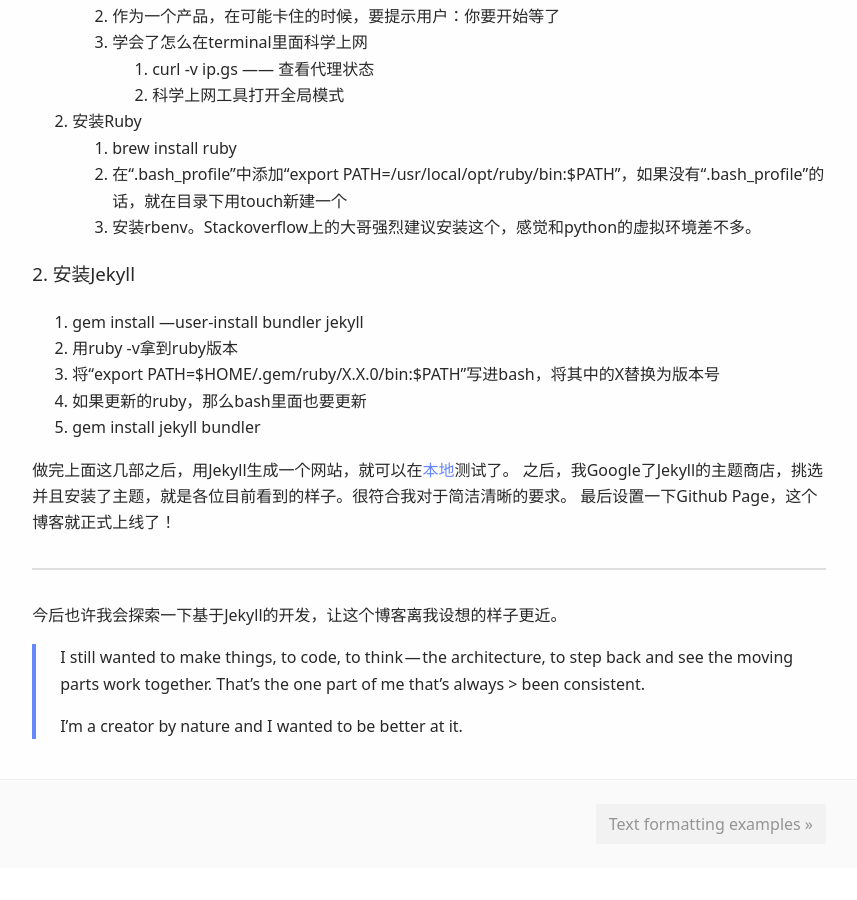
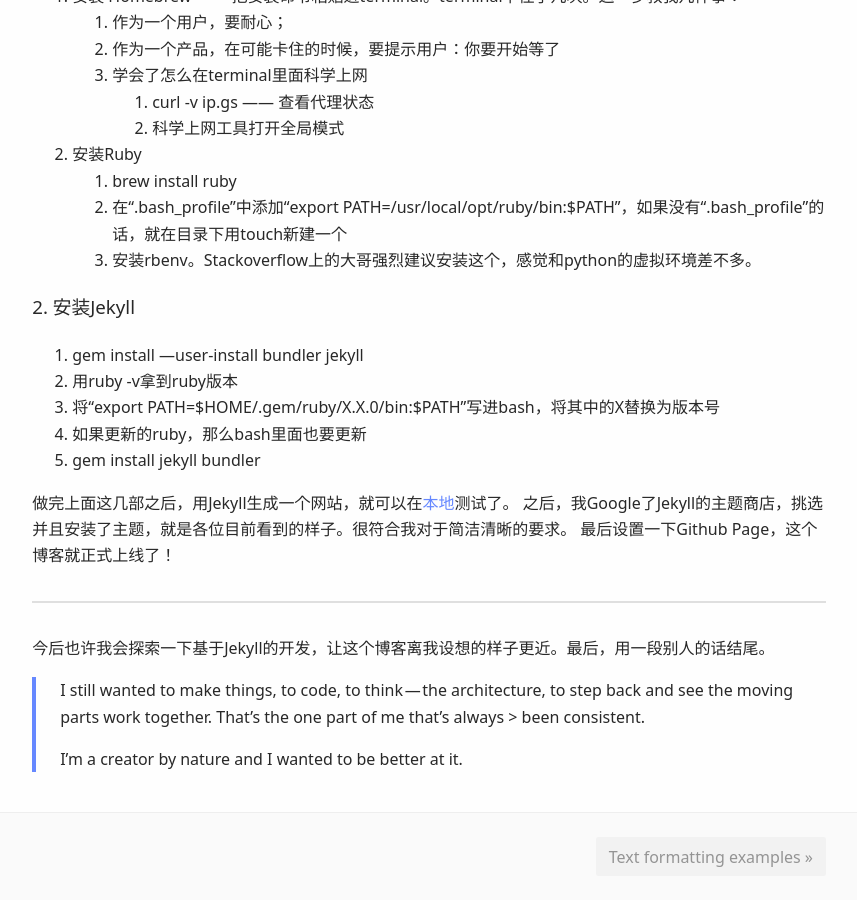
Before and after one commit to lich0611/lich0611.github.io, a Jekyll site: the page built from _posts/2019-07-03-01-0001.markdown, in a window 1280 px wide and 900 px high, scrolled down 1272 px. Shown: the whole window, without its empty margins (211-1068 px from the left). Built offline with Jekyll 4.4.1, drawn with Linux system fonts in a browser that asks for light colours; before the commit the page ends 2140 px from its top, so only the background shows below that.

Commit message:
New Post5

```diff
--- a/_posts/2019-07-03-01-0001.markdown
+++ b/_posts/2019-07-03-01-0001.markdown
@@ -4,9 +4,12 @@ title:  "第一篇日志"
 date:   2019-07-02 13:51:49 +0800
 categories: jekyll update
 ---
+
 大家好，欢迎来到我的博客。
+
 ---
 ## 1、为什么要搭建一个博客？
+
 我本身是一个码字爱好者，在Bear上已经写了不少东西，但是写来写去都是给自己看。
 
 某一天，我将其中一篇日志给了好友看，之后产生了一些有趣的对话。我决定应该将我的部分笔记内容拿出来和大家交流。这样也有利于我进行系统化的输出。于是萌生了把自己写的东西发到网上的想法。于是开始了不断尝试博客站的历程。
@@ -32,6 +35,7 @@ Here we go.
 ---
 
 ### 1. 安装Ruby环境
+
 1. 安装 Homebrew —— 把安装命令粘贴进terminal。terminal卡住了几次。这一步教我几件事：
 	1. 作为一个用户，要耐心；
 	2. 作为一个产品，在可能卡住的时候，要提示用户：你要开始等了
@@ -45,6 +49,7 @@ Here we go.
 	3. 安装rbenv。Stackoverflow上的大哥强烈建议安装这个，感觉和python的虚拟环境差不多。
 
 ### 2. 安装Jekyll
+
 1. gem install —user-install bundler jekyll
 2. 用ruby -v拿到ruby版本
 3. 将“export PATH=$HOME/.gem/ruby/X.X.0/bin:$PATH”写进bash，将其中的X替换为版本号
@@ -57,7 +62,7 @@ Here we go.
 
 ---
 
-今后也许我会探索一下基于Jekyll的开发，让这个博客离我设想的样子更近。
+今后也许我会探索一下基于Jekyll的开发，让这个博客离我设想的样子更近。最后，用一段别人的话结尾。
 
 
 > I still wanted to make things, to code, to think — the architecture, to step back and see the moving parts work together. That’s the one part of me that’s always > been consistent.
```
